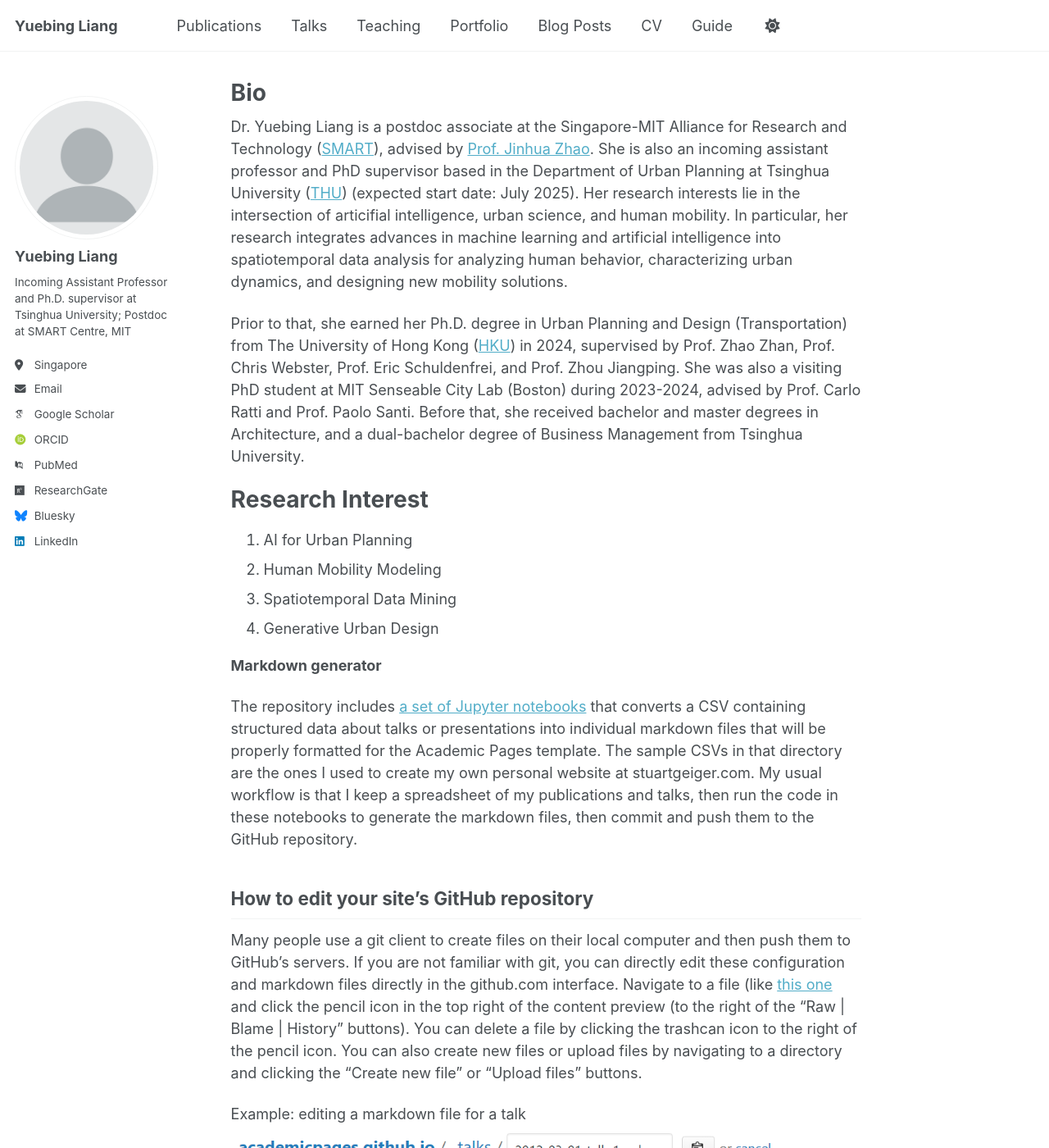
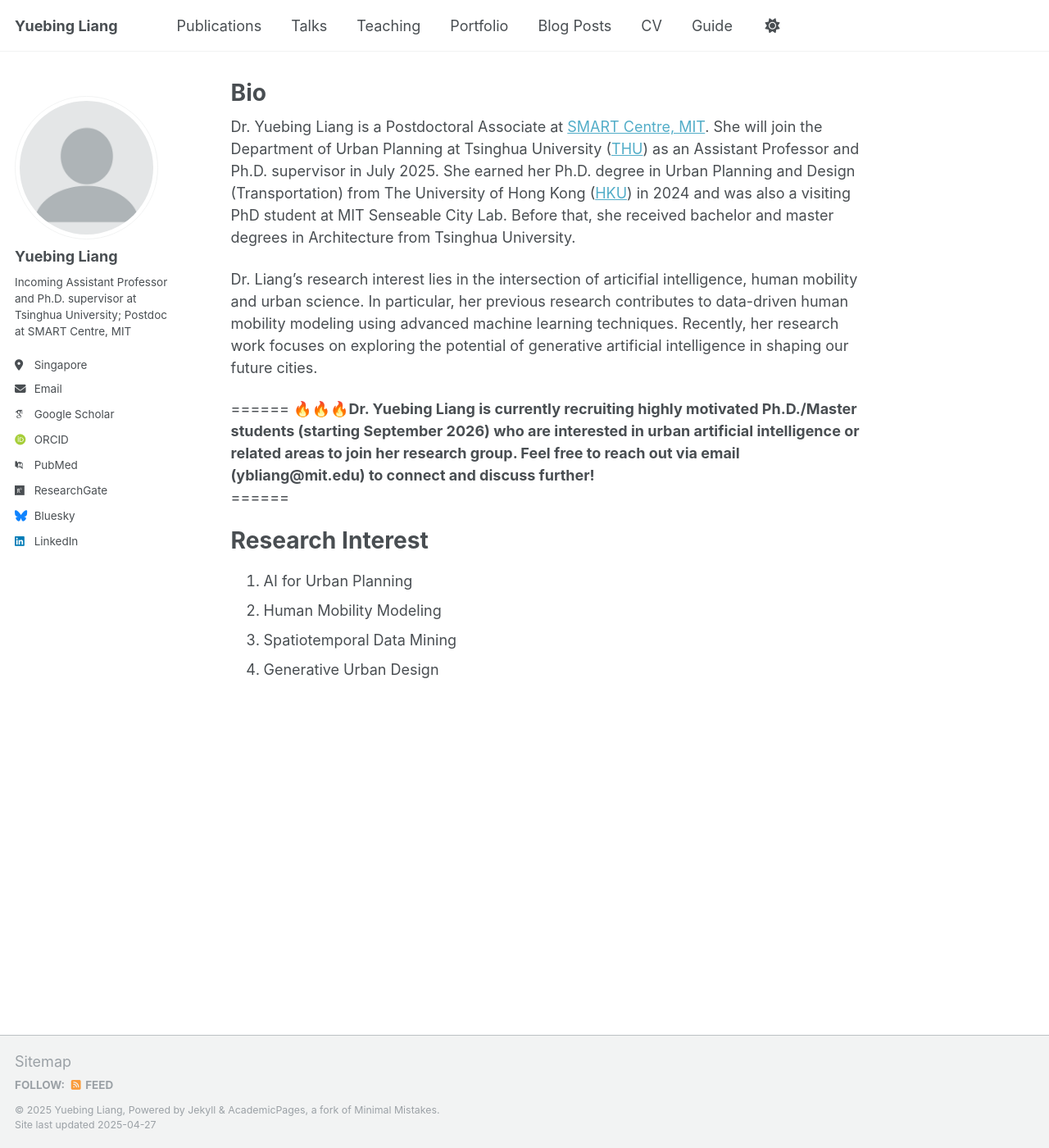
Before and after one commit to yuebingliang/yuebingliang.github.io, a Jekyll site: the page built from _pages/about.md, in a window 1280 px wide and 1400 px high. Shown: the whole window at 82% size. Built offline with Jekyll 4.4.1, drawn with Linux system fonts in a browser that asks for light colours; some web fonts are replaced; some of the changed text lies outside the part shown.

Commit message:
Update about.md

```diff
--- a/_pages/about.md
+++ b/_pages/about.md
@@ -7,9 +7,13 @@ redirect_from:
   - /about.html
 ---
 
-Dr. Yuebing Liang is a postdoc associate at the Singapore-MIT Alliance for Research and Technology ([SMART](https://m3s.mit.edu/our-team/yuebing-liang)), advised by [Prof. Jinhua Zhao](https://dusp.mit.edu/people/jinhua-zhao). She is also an incoming assistant professor and PhD supervisor based in the Department of Urban Planning at Tsinghua University ([THU](https://www.arch.tsinghua.edu.cn/column/Departments)) (expected start date: July 2025).  Her research interests lie in the intersection of articifial intelligence, urban science, and human mobility. In particular, her research integrates advances in machine learning and artificial intelligence into spatiotemporal data analysis for analyzing human behavior, characterizing urban dynamics, and designing new mobility solutions.
+Dr. Yuebing Liang is a Postdoctoral Associate at [SMART Centre, MIT](https://m3s.mit.edu/our-team/yuebing-liang). She will join the Department of Urban Planning at Tsinghua University ([THU](https://www.arch.tsinghua.edu.cn/column/Departments)) as an Assistant Professor and Ph.D. supervisor in July 2025. She earned her Ph.D. degree in Urban Planning and Design (Transportation) from The University of Hong Kong ([HKU](https://www.arch.hku.hk/departments-and-divisions/department-of-urban-planning-and-design/)) in 2024 and was also a visiting PhD student at MIT Senseable City Lab. Before that, she received bachelor and master degrees in Architecture from Tsinghua University.
 
-Prior to that, she earned her Ph.D. degree in Urban Planning and Design (Transportation) from The University of Hong Kong ([HKU](https://www.arch.hku.hk/departments-and-divisions/department-of-urban-planning-and-design/)) in 2024, supervised by Prof. Zhao Zhan, Prof. Chris Webster, Prof. Eric Schuldenfrei, and Prof. Zhou Jiangping. She was also a visiting PhD student at MIT Senseable City Lab (Boston) during 2023-2024, advised by Prof. Carlo Ratti and Prof. Paolo Santi. Before that, she received bachelor and master degrees in Architecture, and a dual-bachelor degree of Business Management from Tsinghua University.
+Dr. Liang’s research interest lies in the intersection of articifial intelligence, human mobility and urban science. In particular, her previous research contributes to data-driven human mobility modeling using advanced machine learning techniques. Recently, her research work focuses on exploring the potential of generative artificial intelligence in shaping our future cities.
+
+======
+🔥🔥🔥**Dr. Yuebing Liang is currently recruiting highly motivated Ph.D./Master students (starting September 2026) who are interested in urban artificial intelligence or related areas to join her research group. Feel free to reach out via email (ybliang@mit.edu) to connect and discuss further!**
+======
 
 Research Interest
 ======
@@ -17,19 +21,3 @@ Research Interest
 1. Human Mobility Modeling
 1. Spatiotemporal Data Mining
 1. Generative Urban Design
-
-**Markdown generator**
-
-The repository includes [a set of Jupyter notebooks](https://github.com/academicpages/academicpages.github.io/tree/master/markdown_generator
-) that converts a CSV containing structured data about talks or presentations into individual markdown files that will be properly formatted for the Academic Pages template. The sample CSVs in that directory are the ones I used to create my own personal website at stuartgeiger.com. My usual workflow is that I keep a spreadsheet of my publications and talks, then run the code in these notebooks to generate the markdown files, then commit and push them to the GitHub repository.
-
-How to edit your site's GitHub repository
-------
-Many people use a git client to create files on their local computer and then push them to GitHub's servers. If you are not familiar with git, you can directly edit these configuration and markdown files directly in the github.com interface. Navigate to a file (like [this one](https://github.com/academicpages/academicpages.github.io/blob/master/_talks/2012-03-01-talk-1.md) and click the pencil icon in the top right of the content preview (to the right of the "Raw | Blame | History" buttons). You can delete a file by clicking the trashcan icon to the right of the pencil icon. You can also create new files or upload files by navigating to a directory and clicking the "Create new file" or "Upload files" buttons.
-
-Example: editing a markdown file for a talk
-![Editing a markdown file for a talk](/images/editing-talk.png)
-
-For more info
-------
-More info about configuring Academic Pages can be found in [the guide](https://academicpages.github.io/markdown/), the [growing wiki](https://github.com/academicpages/academicpages.github.io/wiki), and you can always [ask a question on GitHub](https://github.com/academicpages/academicpages.github.io/discussions). The [guides for the Minimal Mistakes theme](https://mmistakes.github.io/minimal-mistakes/docs/configuration/) (which this theme was forked from) might also be helpful.
```
